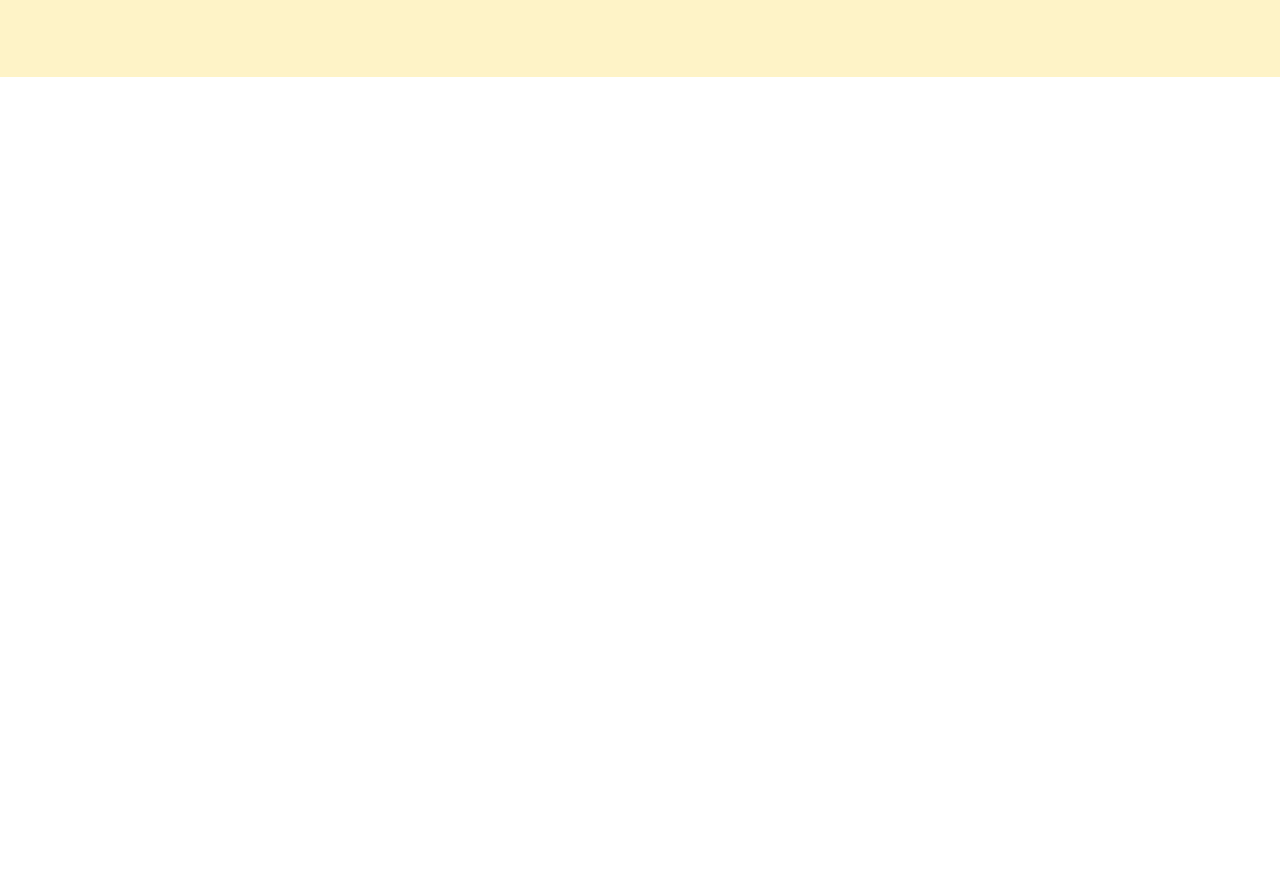
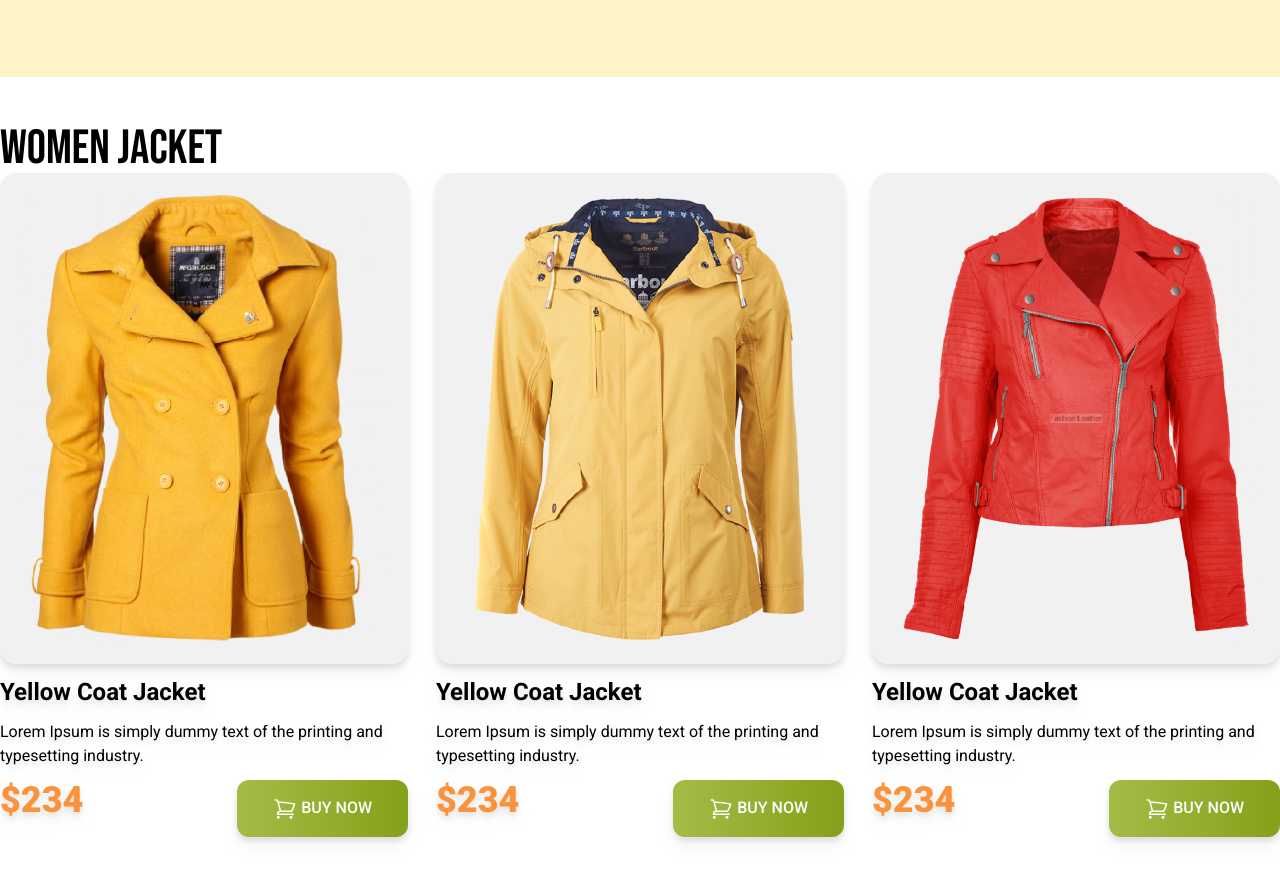
Before and after one commit to Ahammad204/penguin-fashion, a plain HTML site: page index.html in a window 1280 px wide. Shown: the part 562-1444 px from the top of the page. Before the commit the page ends 800 px from the top, so only its background shows below. Drawn offline with nearby package versions, Linux system fonts and the light colour scheme.

Commit message:
added jacket section

```diff
--- a/index.html
+++ b/index.html
@@ -5,12 +5,23 @@
     <meta name="viewport" content="width=device-width, initial-scale=1.0">
     <title>Penguin fashion</title>
     <script src="https://cdn.tailwindcss.com"></script>
+
+    <!-- Google fonts -->
+
     <link rel="preconnect" href="https://fonts.googleapis.com">
     <link rel="preconnect" href="https://fonts.gstatic.com" crossorigin>
     <link href="https://fonts.googleapis.com/css2?family=Bebas+Neue&display=swap" rel="stylesheet">
+
+    <link rel="preconnect" href="https://fonts.googleapis.com">
+    <link rel="preconnect" href="https://fonts.gstatic.com" crossorigin>
+    <link href="https://fonts.googleapis.com/css2?family=Roboto:wght@400;500;700;900&display=swap" rel="stylesheet">
     <style>
         .font-bebas{
             font-family: 'Bebas Neue', sans-serif;
+
+        }
+        .font-roboto{
+            font-family: 'Roboto', sans-serif;
         }
     </style>
 </head>
@@ -38,8 +49,77 @@
             </div>
         </div>
     </header>
-    <main>
+    <main class="max-w-7xl mx-auto">
+        <!-- Women jacket section -->
+        <section class="py-12 ">
+            <h3 class="text-5xl font-bebas">Women Jacket</h3>
+            <!-- jacket container -->
+            <div class="grid grid-cols-1 md:grid-cols-1 lg:grid-cols-3 gap-7  font-roboto">
+                <!-- jacket 1 -->
+                <div class="space-y-3 drop-shadow-lg">
+                   <div class="bg-[#F1F1F1] p-5 rounded-2xl">
+                    <img src="./images/jacket-1.png" alt="">
+                   </div>
+                    <h4 class="text-2xl font-bold">Yellow Coat Jacket </h4>
+                    <p>Lorem Ipsum is simply dummy text of the
+                        printing and typesetting industry.</p>
+                        <div class="flex justify-between">
 
+                        <h3 class="text-4xl font-black text-orange-400">
+                            $234
+                        </h3>
+                        <button class="py-4 px-9 bg-gradient-to-r from-[#A4BC46] to-[#85A019]  rounded-xl uppercase text-white font-medium">
+                            <svg xmlns="http://www.w3.org/2000/svg" fill="none" viewBox="0 0 24 24" stroke-width="1.5" stroke="currentColor" class="w-6 h-6 inline-block">
+                                <path stroke-linecap="round" stroke-linejoin="round" d="M2.25 3h1.386c.51 0 .955.343 1.087.835l.383 1.437M7.5 14.25a3 3 0 00-3 3h15.75m-12.75-3h11.218c1.121-2.3 2.1-4.684 2.924-7.138a60.114 60.114 0 00-16.536-1.84M7.5 14.25L5.106 5.272M6 20.25a.75.75 0 11-1.5 0 .75.75 0 011.5 0zm12.75 0a.75.75 0 11-1.5 0 .75.75 0 011.5 0z" />
+                              </svg>
+                              Buy Now</button>
+
+                        </div>
+                </div>
+                <!-- jacket 2 -->
+                <div class="space-y-3 drop-shadow-lg">
+                   <div class="bg-[#F1F1F1] p-5 rounded-2xl">
+                    <img src="./images/jacket-2.png" alt="">
+                   </div>
+                    <h4 class="text-2xl font-bold">Yellow Coat Jacket </h4>
+                    <p>Lorem Ipsum is simply dummy text of the
+                        printing and typesetting industry.</p>
+                        <div class="flex justify-between">
+
+                        <h3 class="text-4xl font-black text-orange-400">
+                            $234
+                        </h3>
+                        <button class="py-4 px-9 bg-gradient-to-r from-[#A4BC46] to-[#85A019]  rounded-xl uppercase text-white font-medium">
+                            <svg xmlns="http://www.w3.org/2000/svg" fill="none" viewBox="0 0 24 24" stroke-width="1.5" stroke="currentColor" class="w-6 h-6 inline-block">
+                                <path stroke-linecap="round" stroke-linejoin="round" d="M2.25 3h1.386c.51 0 .955.343 1.087.835l.383 1.437M7.5 14.25a3 3 0 00-3 3h15.75m-12.75-3h11.218c1.121-2.3 2.1-4.684 2.924-7.138a60.114 60.114 0 00-16.536-1.84M7.5 14.25L5.106 5.272M6 20.25a.75.75 0 11-1.5 0 .75.75 0 011.5 0zm12.75 0a.75.75 0 11-1.5 0 .75.75 0 011.5 0z" />
+                              </svg>
+                              Buy Now</button>
+
+                        </div>
+                </div>
+                <!-- jacket 3 -->
+                <div class="space-y-3 drop-shadow-lg">
+                   <div class="bg-[#F1F1F1] p-5 rounded-2xl">
+                    <img src="./images/jacket-3.png" alt="">
+                   </div>
+                    <h4 class="text-2xl font-bold">Yellow Coat Jacket </h4>
+                    <p>Lorem Ipsum is simply dummy text of the
+                        printing and typesetting industry.</p>
+                        <div class="flex justify-between">
+
+                        <h3 class="text-4xl font-black text-orange-400">
+                            $234
+                        </h3>
+                        <button class="py-4 px-9 bg-gradient-to-r from-[#A4BC46] to-[#85A019]  rounded-xl uppercase text-white font-medium">
+                            <svg xmlns="http://www.w3.org/2000/svg" fill="none" viewBox="0 0 24 24" stroke-width="1.5" stroke="currentColor" class="w-6 h-6 inline-block">
+                                <path stroke-linecap="round" stroke-linejoin="round" d="M2.25 3h1.386c.51 0 .955.343 1.087.835l.383 1.437M7.5 14.25a3 3 0 00-3 3h15.75m-12.75-3h11.218c1.121-2.3 2.1-4.684 2.924-7.138a60.114 60.114 0 00-16.536-1.84M7.5 14.25L5.106 5.272M6 20.25a.75.75 0 11-1.5 0 .75.75 0 011.5 0zm12.75 0a.75.75 0 11-1.5 0 .75.75 0 011.5 0z" />
+                              </svg>
+                              Buy Now</button>
+
+                        </div>
+                </div>
+            </div>
+        </section>
     </main>
     <footer>
 
```
